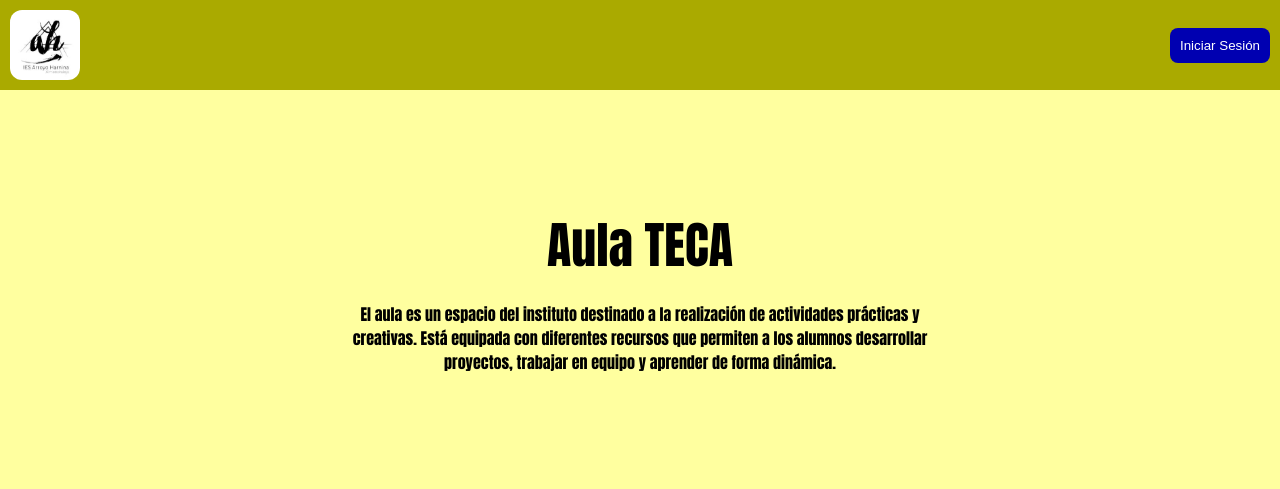
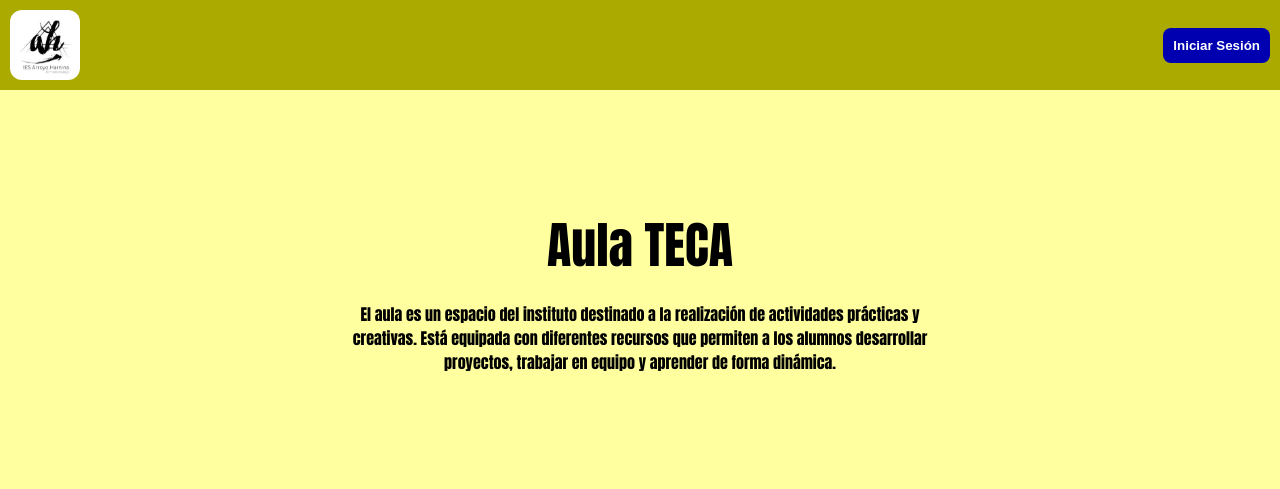
Before and after one commit to Charlie25052005/ProyectoAulaATECA, a PHP site: page / in a window 1280 px wide. Shown: the top 489 px of the page. Run offline with PHP 8.4, Linux system fonts and the light colour scheme.

Commit message:
Diseñando Landing Page...

```diff
--- a/css/style.css
+++ b/css/style.css
@@ -47,6 +47,7 @@ header {
         border: none;
         padding: 10px;
         cursor: pointer;
+        font-weight: bolder;
     }
 
 }
@@ -80,8 +81,8 @@ header {
     article {
         display: flex;
         margin: 50px auto;
-        border-radius: 10px ;
-        overflow: hidden ;
+        border-radius: 10px;
+        overflow: hidden;
 
         video {
             flex: 7;
@@ -95,7 +96,7 @@ header {
             padding: 10px;
             flex: 3;
             background-color: var(--bg-video);
-            color: #fff ;
+            color: #fff;
         }
 
         @media screen and (max-width: 600px) {
@@ -106,6 +107,8 @@ header {
         }
 
     }
+
+    /* Responsive sección informativa 2 */
 
     @media screen and (max-width: 600px) {
 
@@ -119,6 +122,8 @@ header {
 }
 
 
+/* Footer Page */
+
 footer {
     color: #fff;
 }
```
